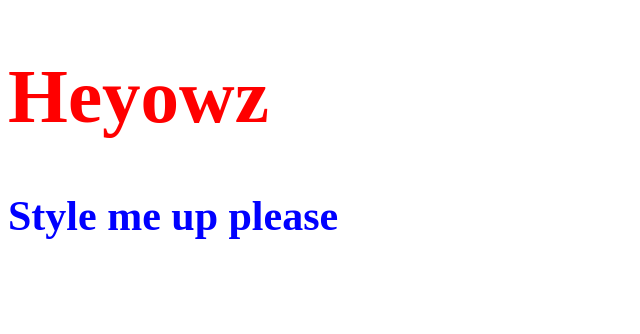
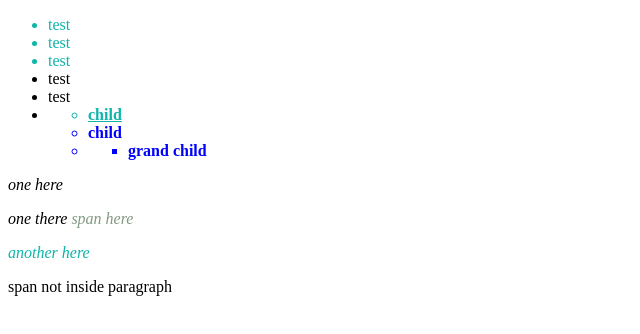
Before and after one commit to shamim1987/css-basics, a plain HTML site: page index.html in a window 1280 px wide. Shown: the whole page, without its empty margins (0-640 px from the left). Drawn offline with Linux system fonts and the light colour scheme.

Commit message:
latest styling before lab;

```diff
--- a/css/style.css
+++ b/css/style.css
@@ -1,4 +1,54 @@
+/*#primary {
+  color: red;
+}*/
+
+h1 {
+  color: red;
+  font-size: 77px;
+}
+
 h2 {
   color: blue;
   font-size: 42px;
 }
+
+p {
+  /*color: green;*/
+  font-style: italic;
+}
+
+
+
+a {
+  font-size: 33px;
+  text-decoration: overline;
+}
+
+/*.green {
+  text-decoration: underline;
+  color: rgb(15, 180, 170);
+}*/
+
+.green {
+  color: rgb(15, 180, 170);
+}
+.green.primary-list {
+  text-decoration: underline;
+}
+
+/* stylings only for paragraph */
+p span {
+  color: rgb(131, 153, 131);
+}
+
+/* first nesting method - DIRECT CHILD */
+li > li {
+  color: red;
+  font-weight: bold;
+}
+
+/* second nesting method - DESCENDANT */
+li li {
+  color: blue;
+  font-weight: bold;
+}
--- a/index.html
+++ b/index.html
@@ -21,9 +21,59 @@
     <link rel="stylesheet" href="css/style.css">
   </head>
   <body>
-      <!-- Inline Style Sheet Example - RED ZONE -->
-      <h1 style="color: red; font-size: 77px;">Heyowz</h1>
+      <!-- Inline Style Sheet Example (REMOVED) - RED ZONE -->
+      <!-- <h1>Heyowz</h1>
       <h2>Style me up please</h2>
+
+      <p>
+        Lorem ipsum dolor sit amet, consectetur adipisicing elit, sed do eiusmod tempor incididunt ut labore et dolore magna aliqua. Ut enim ad minim veniam, quis nostrud exercitation ullamco laboris nisi ut aliquip ex ea commodo consequat. Duis aute irure dolor in reprehenderit in voluptate velit esse cillum dolore eu fugiat nulla pariatur. Excepteur sint occaecat cupidatat non proident, sunt in culpa qui officia deserunt mollit anim id est laborum.
+      </p>
+
+      <a href="#">Link to anywhere</a> -->
+
+      <ul>
+        <!-- DONT PUT SAME ID VALUE FOR DIFFERENT SELECTORS -->
+        <li class="green">test</li>
+        <li class="green">test</li>
+        <li class="green">test</li>
+        <li>test</li>
+        <li>test</li>
+        <li>
+          <ul>
+            <li class="green primary-list">child</li>
+            <li>child</li>
+            <li>
+              <ul>
+                <li>
+                  grand child
+                </li>
+              </ul>
+            </li>
+          </ul>
+        </li>
+      </ul>
+
+
+      <!-- <span class="primary-list">this one is a primary list too somehow</span> -->
+
+      <p>
+        one here
+      </p>
+
+      <p>
+        one there
+        <span class="greenish">span here</span>
+      </p>
+
+      <p class="green greenish">
+        another here
+      </p>
+
+      <span>span not inside paragraph</span>
+
+
+
+
 
 
 
```
